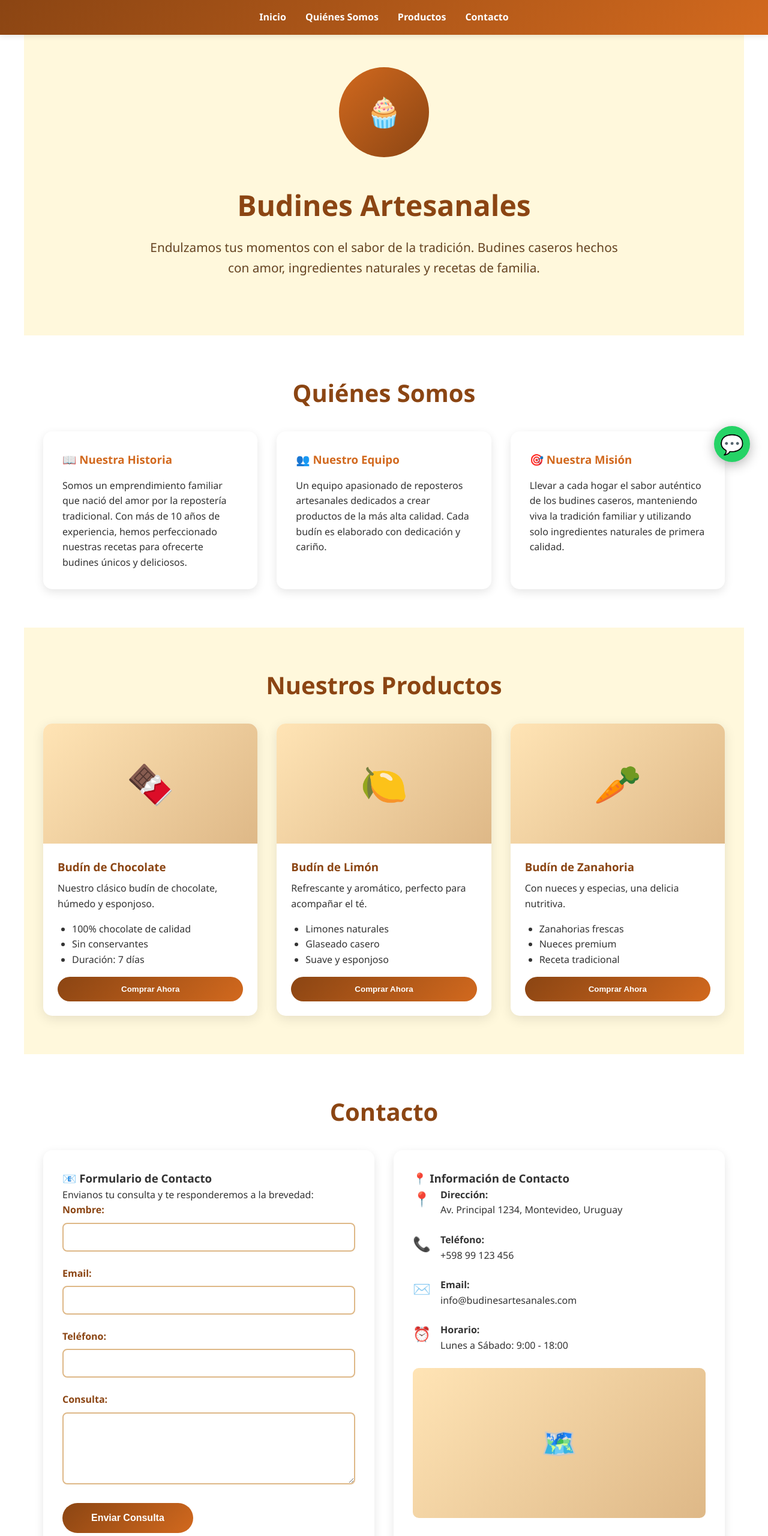
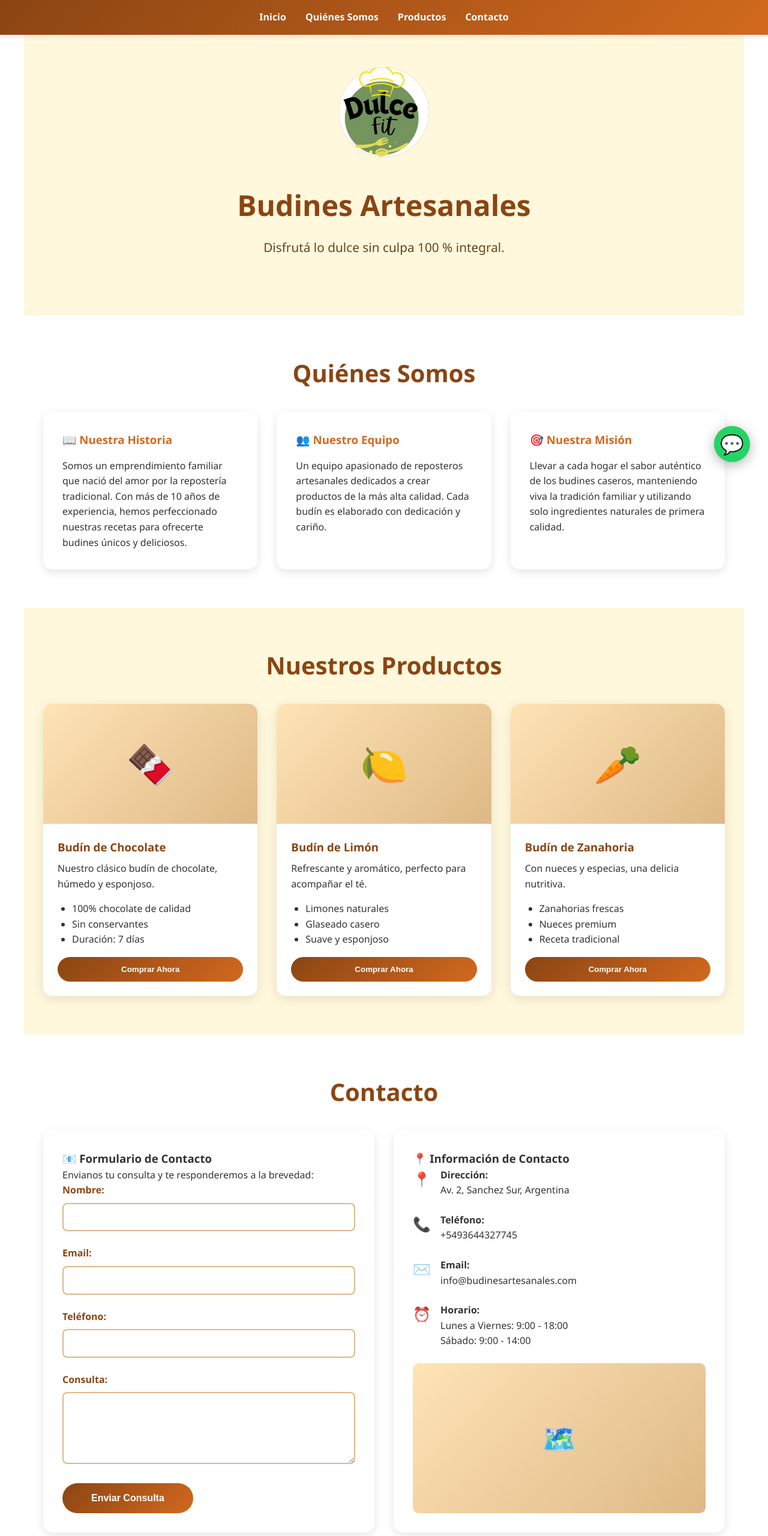
Before and after one commit to Matt122133/dulce-fit, a plain HTML site: page index.html in a window 1280 px wide. Shown: the top 2560 px of the page at 60% size. Drawn offline with Linux system fonts and the light colour scheme.

Commit message:
feat: add logo

```diff
--- a/index.html
+++ b/index.html
@@ -355,9 +355,11 @@
 
     <!-- Hero Section / Inicio -->
     <section id="inicio" class="hero">
-        <div class="logo">🧁</div>
+        <div class="logo">
+    <img src="img/logo.jpeg" alt="Logo Budines" style="width: 100%; height: 100%; object-fit: cover; border-radius: 50%;">
+</div>
         <h1>Budines Artesanales</h1>
-        <p>Endulzamos tus momentos con el sabor de la tradición. Budines caseros hechos con amor, ingredientes naturales y recetas de familia.</p>
+        <p>Disfrutá lo dulce sin culpa 100 % integral.</p>
     </section>
 
     <!-- Quiénes Somos -->
@@ -461,14 +463,14 @@
                     <div class="info-item-icon">📍</div>
                     <div>
                         <strong>Dirección:</strong><br>
-                        Av. Principal 1234, Montevideo, Uruguay
+                        Av. 2, Sanchez Sur, Argentina
                     </div>
                 </div>
                 <div class="info-item">
                     <div class="info-item-icon">📞</div>
                     <div>
                         <strong>Teléfono:</strong><br>
-                        +598 99 123 456
+                        +5493644327745
                     </div>
                 </div>
                 <div class="info-item">
@@ -482,7 +484,8 @@
                     <div class="info-item-icon">⏰</div>
                     <div>
                         <strong>Horario:</strong><br>
-                        Lunes a Sábado: 9:00 - 18:00
+                        Lunes a Viernes: 9:00 - 18:00 <br>
+                        Sábado: 9:00 - 14:00
                     </div>
                 </div>
                 <div class="mapa">🗺️</div>
@@ -520,7 +523,7 @@ Email: ${email}
 Teléfono: ${telefono}
 Consulta: ${mensaje}`;
 
-            const telefonoWsp = '59899123456'; // CAMBIAR por tu número
+            const telefonoWsp = '5493644327745'; // CAMBIAR por tu número
             window.open(`https://wa.me/${telefonoWsp}?text=${encodeURIComponent(textoCompleto)}`, '_blank');
         }
 
```
Also changed, not shown: img/logo.jpeg (added).
